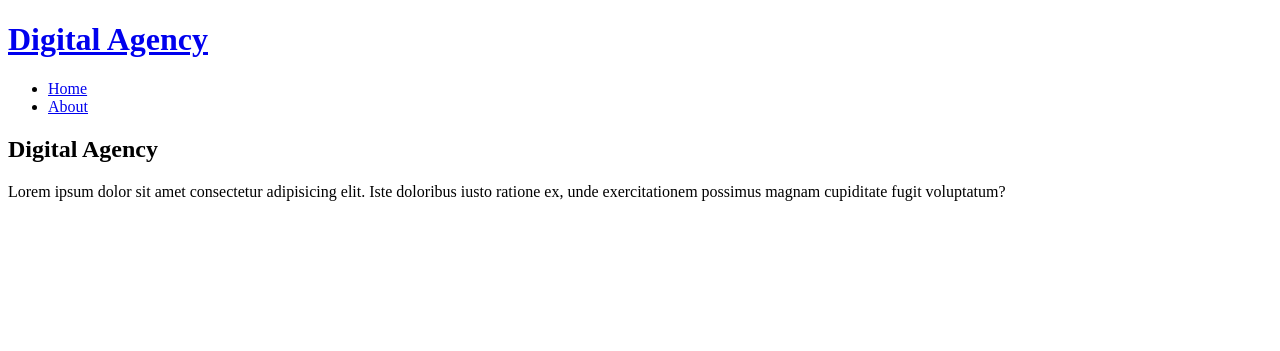
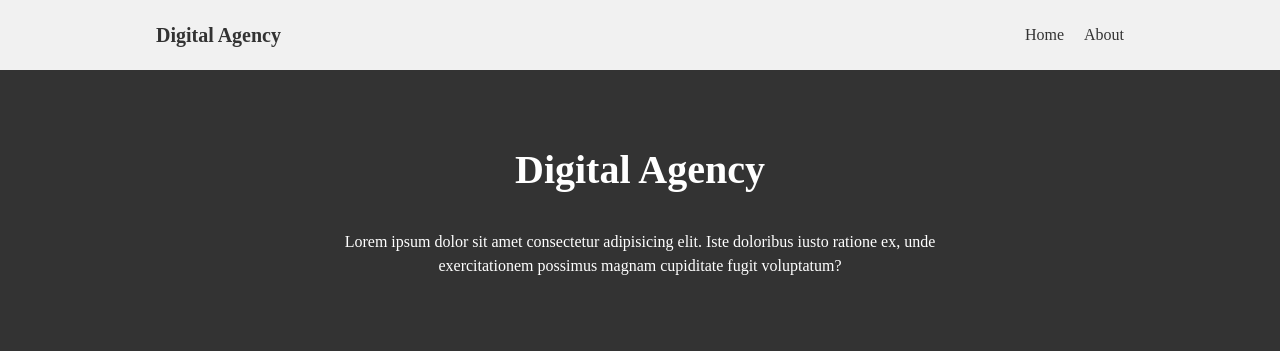
Before and after one commit to Saunders868/Starter-Files, a website built with webpack: page index.html in a window 1280 px wide. Built offline with nearby package versions, Linux system fonts and the light colour scheme; files whose address does not match are found by name.

Commit message:
completed project

```diff
--- a/index.html
+++ b/index.html
@@ -9,14 +9,14 @@
     <body>
         <!-- **Header** -->
         <header class="header">
-            <div class="container">
+            <div class="container d-flex header__container">
                 <div class="header__brand">
                     <h1>
                         <a href="index.html" title="home">Digital Agency</a>
                     </h1>
                 </div>
                 <div class="header__nav">
-                    <ul>
+                    <ul class="d-flex">
                         <li><a href="index.html" class="active">Home</a></li>
                         <li><a href="about.html">About</a></li>
                     </ul>
@@ -26,8 +26,10 @@
 
         <!-- **Content** -->
         <section class="intro">
+            <div class="container">
                 <div class="intro__overlay"></div>
-            <div class="intro__body">
+
+                <div class="intro__body d-flex">
                     <h1>Digital Agency</h1>
                     <p>
                         Lorem ipsum dolor sit amet consectetur adipisicing elit.
@@ -35,6 +37,7 @@
                         possimus magnam cupiditate fugit voluptatum?
                     </p>
                 </div>
+            </div>
         </section>
 
         <script src="dist/bundle.js"></script>
--- a/package.json
+++ b/package.json
@@ -23,6 +23,7 @@
         "babel-loader": "^8.2.2",
         "clean-webpack-plugin": "^4.0.0-alpha.0",
         "copy-webpack-plugin": "^9.0.1",
+        "css-loader": "^6.2.0",
         "dart-sass": "^1.25.0",
         "file-loader": "^6.2.0",
         "mini-css-extract-plugin": "^2.2.0",
--- a/src/index.js
+++ b/src/index.js
@@ -0,0 +1,10 @@
+// css
+import "./scss/index.scss";
+
+// js
+import Person from "./js/Person";
+
+const person = new Person("John", 35);
+console.log(person.info());
+
+// any other npm installs can be added here as well
--- /dev/null
+++ b/src/js/Person.js
@@ -0,0 +1,14 @@
+class Person {
+    constructor(name, age) {
+        this.name = name;
+        this.age = age;
+    }
+
+    info() {
+        return `${this.name} is ${this.age} years old!`;
+    }
+}
+
+console.log("Log from person class...");
+
+export default Person;
--- /dev/null
+++ b/src/scss/base/base.scss
@@ -0,0 +1,14 @@
+html,
+body {
+    height: 100%;
+}
+
+.container {
+    margin: 0 auto;
+    max-width: 968px;
+    width: 80%;
+}
+
+.d-flex {
+    display: flex;
+}
--- /dev/null
+++ b/src/scss/base/fonts.scss
@@ -0,0 +1,13 @@
+@font-face {
+    font-family: "poppinsbold";
+    src: url("assets/fonts/Poppins-Bold.ttf");
+    font-weight: normal;
+    font-style: normal;
+}
+
+@font-face {
+    font-family: "poppinsregular";
+    src: url("assets/fonts/Poppins-Regular.ttf");
+    font-weight: normal;
+    font-style: normal;
+}
--- /dev/null
+++ b/src/scss/base/reset.scss
@@ -0,0 +1,14 @@
+* {
+    box-sizing: border-box;
+    margin: 0;
+    padding: 0;
+}
+
+ul {
+    list-style: none;
+    padding: 0;
+}
+
+a {
+    text-decoration: none;
+}
--- /dev/null
+++ b/src/scss/base/typography.scss
@@ -0,0 +1,12 @@
+@use './variables.scss' as *;
+
+body {
+    font-family: $ff-primary;
+    font-size: 16px;
+    line-height: 1.5;
+}
+
+h1 {
+    font-size: 40px;
+    font-family: $ff-primary-bold;
+}
--- /dev/null
+++ b/src/scss/base/variables.scss
@@ -0,0 +1,6 @@
+$primary-color: #1ccad8;
+$text-color: #333;
+$bg-color: #f1f1f1;
+
+$ff-primary: "poppinsregular";
+$ff-primary-bold: "poppinsbold";
--- /dev/null
+++ b/src/scss/components/about.scss
@@ -0,0 +1,19 @@
+.about {
+    padding: 50px 0;
+    text-align: center;
+
+    h1 {
+        margin-bottom: 40px;
+    }
+
+    img {
+        max-width: 600px;
+        width: 100%;
+        margin-bottom: 20px;
+    }
+
+    p {
+        max-width: 800px;
+        margin: 0 auto;
+    }
+}
--- /dev/null
+++ b/src/scss/components/header.scss
@@ -0,0 +1,39 @@
+@use '../base/variables.scss' as *;
+
+.header {
+    background-color: $bg-color;
+    color: $text-color;
+    text-align: center;
+    padding: 20px 0;
+
+    &__container {
+        align-items: center;
+        justify-content: space-between;
+    }
+    &__brand {
+        h1 {
+            font-size: 20px;
+        }
+
+        a {
+            color: $text-color;
+        }
+    }
+    &__nav {
+        ul {
+            justify-content: space-between;
+            align-items: center;
+
+            li {
+                margin-left: 20px;
+                &:nth-child(1) {
+                    margin-left: 0;
+                }
+
+                a {
+                    color: $text-color;
+                }
+            }
+        }
+    }
+}
--- /dev/null
+++ b/src/scss/components/intro.scss
@@ -0,0 +1,36 @@
+.intro {
+    height: 100%;
+    background-image: url("assets/images/agency.jpg");
+    background-repeat: no-repeat;
+    background-size: cover;
+    position: relative;
+
+    &__overlay {
+        position: absolute;
+        top: 0;
+        left: 0;
+        width: 100%;
+        height: 100%;
+        background-color: rgba(0, 0, 0, 0.8);
+    }
+
+    &__body {
+        position: relative;
+        z-index: 1;
+        flex-direction: column;
+        align-items: center;
+        justify-content: center;
+        height: inherit;
+        color: #fff;
+        padding: 70px 0;
+
+        h1 {
+            margin-bottom: 30px;
+        }
+
+        p {
+            max-width: 600px;
+            text-align: center;
+        }
+    }
+}
--- /dev/null
+++ b/src/scss/index.scss
@@ -0,0 +1,9 @@
+@use './base/reset.scss';
+@use './base/base.scss';
+@use './base/fonts.scss';
+@use './base/typography.scss';
+
+// components
+@use './components/header.scss';
+@use './components/intro.scss';
+@use './components/about.scss';
```
Also changed, not shown: about.html (+3 -2 lines), src/assets/images/about.jpg (added), 2 other files. Lines whose indentation alone changed are shown as unchanged.
